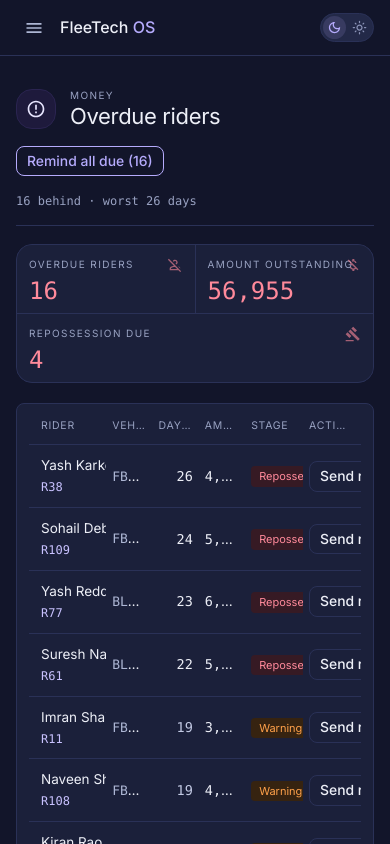
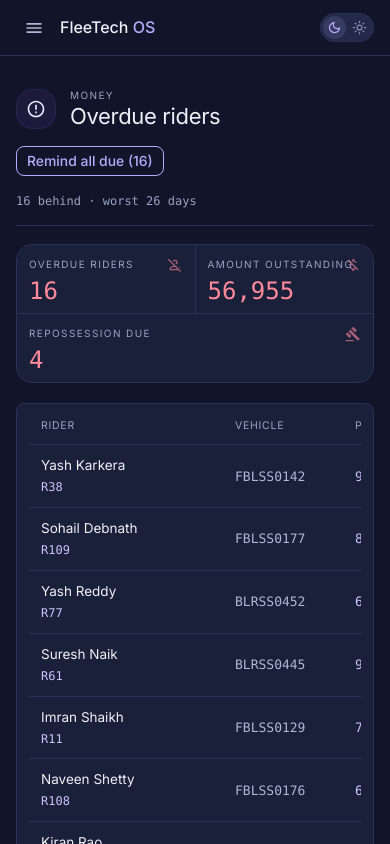
Before and after one commit to SumukhMK/EV-APP, a React (Vite) app in the folder frontend/app/: page /payments/overdue in a window 390 px wide. Shown: the top 844 px of the page. Built offline with nearby package versions, Linux system fonts and the light colour scheme; no server answers.

Commit message:
fix(lists): horizontal scroll on mobile for vehicles, pickers, overdue riders

```diff
--- a/frontend/app/src/components/SimpleTable.tsx
+++ b/frontend/app/src/components/SimpleTable.tsx
@@ -33,29 +33,41 @@ const DEFAULT_WEIGHT = 140;
  * a cell that runs out of room truncates rather than pushing the table wider.
  * A horizontal scrollbar inside a page is the thing operators complain about
  * first, so the trade is made here once instead of per screen.
+ *
+ * Pass `scrollable` for the lists operators scan on a phone — a picker or a
+ * dunning queue. The table then keeps its declared column widths and scrolls
+ * sideways inside its own frame when the container is narrower, instead of
+ * squeezing every column to nothing.
  */
 export function SimpleTable<R>({
   columns,
   rows,
   getRowKey,
   rowSx,
+  scrollable,
 }: {
   columns: Column<R>[];
   rows: R[];
   getRowKey: (row: R, index: number) => string;
   /** Per-row styling, e.g. tinting an import row that failed validation. */
   rowSx?: (row: R) => object | undefined;
+  /** Keep declared widths and scroll sideways on narrow screens. */
+  scrollable?: boolean;
 }) {
   // Percentages, so the columns divide the table rather than overflow it.
   const weights = columns.map((c) => (typeof c.width === 'number' ? c.width : DEFAULT_WEIGHT));
   const totalWeight = weights.reduce((t, w) => t + w, 0) || 1;
 
   return (
-    <Box sx={{ width: '100%', maxWidth: '100%', overflowX: 'clip' }}>
+    <Box sx={{ width: '100%', maxWidth: '100%', overflowX: scrollable ? 'auto' : 'clip' }}>
       <Box
         component="table"
         sx={{
           width: '100%',
+          // With `tableLayout: fixed` the percentage columns resolve against
+          // this floor, so each column lands on exactly its declared width and
+          // the wrapper above scrolls to reach the rest.
+          ...(scrollable ? { minWidth: totalWeight } : {}),
           tableLayout: 'fixed',
           borderCollapse: 'collapse',
           fontSize: 13.5,
--- a/frontend/app/src/pages/assignments/AssignVehicle.tsx
+++ b/frontend/app/src/pages/assignments/AssignVehicle.tsx
@@ -136,7 +136,7 @@ export function AssignVehicle() {
         </Alert>
       )}
 
-      <Box sx={{ display: 'grid', gap: 5, mt: 5 }}>
+      <Box sx={{ display: 'grid', gap: 5, mt: 5, '& > *': { minWidth: 0 } }}>
         <Panel
           label="Rider"
           subtitle="Riders who do not have a bike yet. KYC is shown here, but it does not block the assignment."
--- a/frontend/app/src/pages/assignments/ExchangeVehicle.tsx
+++ b/frontend/app/src/pages/assignments/ExchangeVehicle.tsx
@@ -174,7 +174,7 @@ export function ExchangeVehicle() {
           </Alert>
         )}
 
-        <Box sx={{ display: 'grid', gap: 5, mt: 5 }}>
+        <Box sx={{ display: 'grid', gap: 5, mt: 5, '& > *': { minWidth: 0 } }}>
           <Panel
             label="Current assignment"
             subtitle="Only riders who currently have a bike."
--- a/frontend/app/src/pages/assignments/VehiclePicker.tsx
+++ b/frontend/app/src/pages/assignments/VehiclePicker.tsx
@@ -118,6 +118,7 @@ export function VehiclePicker({
         <SimpleTable
         rows={rows}
         getRowKey={(v) => v.id}
+        scrollable
         rowSx={(v) => (v.id === value ? { background: neutral[900] } : undefined)}
         columns={[
           {
--- a/frontend/app/src/pages/payments/OverdueRiders.tsx
+++ b/frontend/app/src/pages/payments/OverdueRiders.tsx
@@ -3,8 +3,6 @@ import Box from '@mui/material/Box';
 import Button from '@mui/material/Button';
 import Snackbar from '@mui/material/Snackbar';
 import Typography from '@mui/material/Typography';
-import useMediaQuery from '@mui/material/useMediaQuery';
-import { useTheme } from '@mui/material/styles';
 import CheckIcon from '@mui/icons-material/CheckCircleOutlineOutlined';
 import ErrorIcon from '@mui/icons-material/ErrorOutlineOutlined';
 import PersonOffIcon from '@mui/icons-material/PersonOffOutlined';
@@ -38,8 +36,6 @@ import type { OverdueRider } from '../../types';
  */
 export function OverdueRiders() {
   const navigate = useNavigate();
-  const theme = useTheme();
-  const compact = useMediaQuery(theme.breakpoints.down('md'));
   const [toast, setToast] = useState<string | null>(null);
   const [reminded, setReminded] = useState<Set<string>>(() => new Set());
 
@@ -111,6 +107,7 @@ export function OverdueRiders() {
           <SimpleTable
             rows={rows}
             getRowKey={(o) => o.riderId}
+            scrollable
             columns={[
               {
                 key: 'rider',
@@ -132,9 +129,6 @@ export function OverdueRiders() {
                 width: 120,
                 render: (o) => <Mono sx={{ fontSize: 13, color: neutral[400] }}>{o.vehicleId}</Mono>,
               },
-              ...(compact
-                ? []
-                : [
               {
                 key: 'phone',
                 header: 'Phone',
@@ -157,7 +151,6 @@ export function OverdueRiders() {
                   </Box>
                 ),
               },
-                  ]),
               {
                 key: 'days',
                 header: 'Days overdue',
--- a/frontend/app/src/pages/vehicles/VehiclesList.tsx
+++ b/frontend/app/src/pages/vehicles/VehiclesList.tsx
@@ -300,7 +300,14 @@ export function VehiclesList() {
           onRowClick={({ row }) => navigate(`/vehicles/${row.id}`)}
           hideFooter
           emptyMessage="No vehicles match this filter"
-          sx={{ '& .MuiDataGrid-row': { cursor: 'pointer' } }}
+          sx={{
+            '& .MuiDataGrid-row': { cursor: 'pointer' },
+            // DataTable clips the scroller horizontally so the grid never
+            // pushes the page sideways; on a phone the columns then cannot be
+            // reached at all. Let the scroller scroll inside its own frame —
+            // `.MuiDataGrid-main` still clips it, so the page never moves.
+            '& .MuiDataGrid-virtualScroller': { overflowX: 'auto' },
+          }}
         />
       </Box>
 
```
Lines whose indentation alone changed are shown as unchanged.
